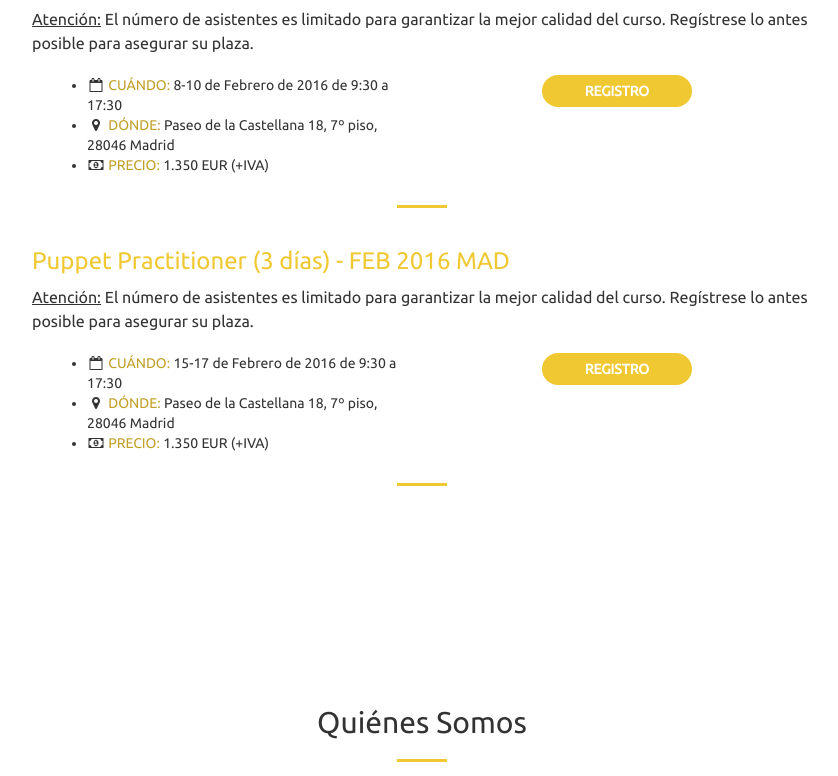
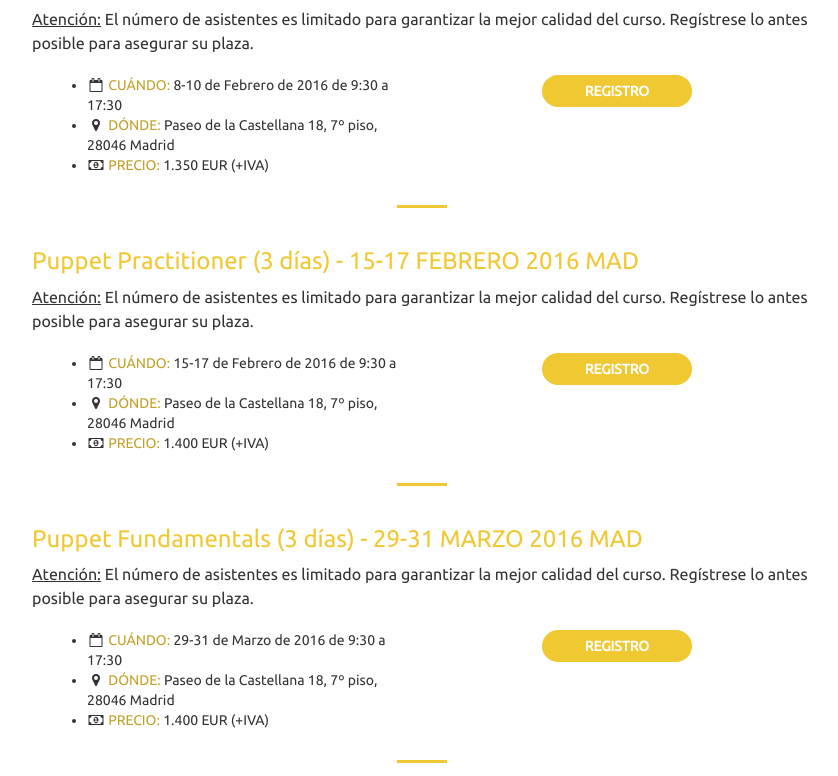
Before and after one commit to PuppetByAntelops/puppetbyantelops.github.io, a plain HTML site: page index.html in a window 1280 px wide. Shown: the part 3258-4034 px from the top of the page, without its empty margins (218-1056 px from the left). Drawn offline with Linux system fonts and the light colour scheme.

Commit message:
Add March Fundamentals course

```diff
--- a/index.html
+++ b/index.html
@@ -183,7 +183,7 @@
                     <img src="img/PuppetLogo.svg" style="max-width:65%">
                     <hr class="primary">
                     <div class="row">
-                        <h3 class="text-left"><font color="#f0c832">Puppet Fundamentals (3 días) - FEB 2016 MAD</font></h3>
+                        <h3 class="text-left"><font color="#f0c832">Puppet Fundamentals (3 días) - 8-10 FEBRERO 2016 MAD</font></h3>
                         <p class="text-left">
                             <u>Atención:</u> El número de asistentes es limitado para garantizar la mejor calidad del curso. Regístrese lo antes posible para asegurar su plaza.</p>
                     </div>
@@ -217,7 +217,7 @@
 
                     <hr class="primary">
                     <div class="row">
-                        <h3 class="text-left"><font color="#f0c832">Puppet Practitioner (3 días) - FEB 2016 MAD</font></h3>
+                        <h3 class="text-left"><font color="#f0c832">Puppet Practitioner (3 días) - 15-17 FEBRERO 2016 MAD</font></h3>
                         <p class="text-left">
                             <u>Atención:</u> El número de asistentes es limitado para garantizar la mejor calidad del curso. Regístrese lo antes posible para asegurar su plaza.</p>
                     </div>
@@ -234,7 +234,7 @@
                         </li>
                         <li>
                             <i class="fa fa-fw fa-money"></i>
-                            <font color="#C0A028">PRECIO: </font>1.350 EUR (+IVA)
+                            <font color="#C0A028">PRECIO: </font>1.400 EUR (+IVA)
                         </li>
                     </ul>
                     </li>
@@ -242,6 +242,38 @@
                 </div>
                 <div class="col-lg-4 col-lg-offset-2 center-block">
                     <a href="inscripcion_puppetpract_feb16.html" class="btn btn-primary center-block" style="max-width:150px;vertical-align: middle">Registro</a>
+                </div>
+            </div>
+            <div class="row">
+                <div class="col-lg-8 col-lg-offset-2 text-center">
+
+                    <hr class="primary">
+                    <div class="row">
+                        <h3 class="text-left"><font color="#f0c832">Puppet Fundamentals (3 días) - 29-31 MARZO 2016 MAD</font></h3>
+                        <p class="text-left">
+                            <u>Atención:</u> El número de asistentes es limitado para garantizar la mejor calidad del curso. Regístrese lo antes posible para asegurar su plaza.</p>
+                    </div>
+                </div>
+                <div class="col-lg-4 col-lg-offset-2">
+                    <ul>
+                        <li>
+                            <i class="fa fa-fw fa-calendar-o"></i>
+                            <font color="#C0A028">CUÁNDO: </font>29-31 de Marzo de 2016 de 9:30 a 17:30
+                        </li>
+                        <li>
+                            <i class="fa fa-fw fa-map-marker"></i>
+                            <font color="#C0A028">DÓNDE: </font>Paseo de la Castellana 18, 7º piso, 28046 Madrid
+                        </li>
+                        <li>
+                            <i class="fa fa-fw fa-money"></i>
+                            <font color="#C0A028">PRECIO: </font>1.400 EUR (+IVA)
+                        </li>
+                    </ul>
+                    </li>
+                    </ul>
+                </div>
+                <div class="col-lg-4 col-lg-offset-2 center-block">
+                    <a href="inscripcion_puppetfund_mar16.html" class="btn btn-primary center-block" style="max-width:150px;vertical-align: middle">Registro</a>
                 </div>
             </div>
         </div>
@@ -281,7 +313,7 @@
             <div class="call-to-action">
                 <div>
                     <p>&nbsp;</p>
-                    <p>© 2015 Antelops Consulting S.L.</p>
+                    <p>© 2016 Antelops Consulting S.L.</p>
                     <p>Madrid, España</p>
                 </div>
             </div>
```
Also changed, not shown: confirm_puppet_contact_es.html (+1 -1 lines), inscripcion_puppetfund_mar16.html (renamed from inscripcion_puppetfund_feb16.html, +3 -3 lines), inscripcion_puppetpract_feb16.html (+1 -1 lines).
